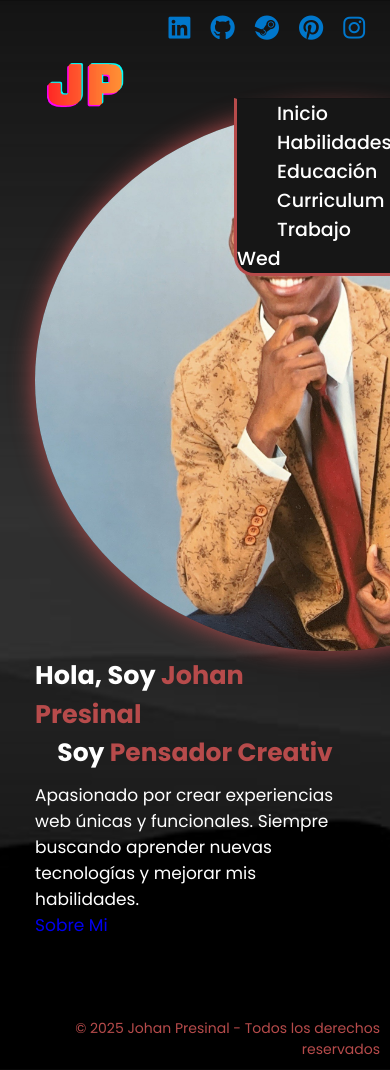
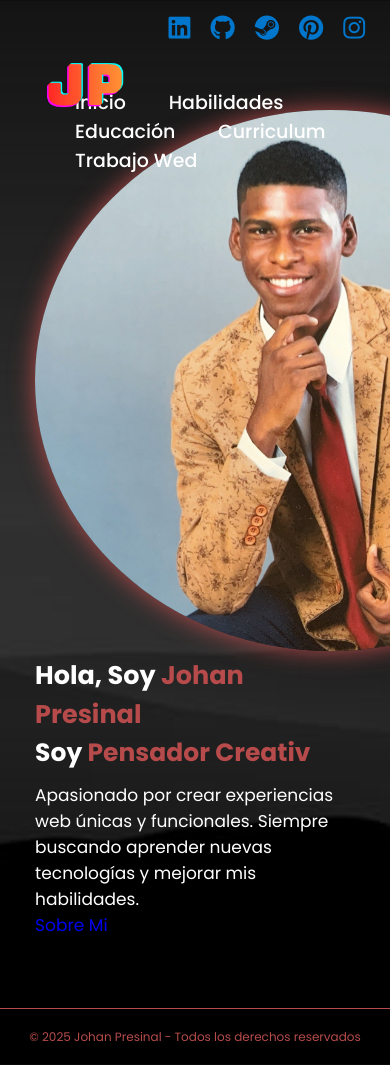
Before and after one commit to Johanpresinal08/Portafolio-Johan.github.io, a plain HTML site: page index.html in a window 390 px wide. Shown: the top 1070 px of the page. Drawn offline with Linux system fonts and the light colour scheme.

Commit message:
Refactor and enhance CSS styles for responsiveness

```diff
--- a/Style.css
+++ b/Style.css
@@ -1,4 +1,3 @@
-
 *{
     margin: 0;
     padding: 0;
@@ -129,9 +128,18 @@ nav a{
 
 /*nuevo codigo responsivo*/
 @media (max-width: 768px) {
-  .seccion {
+  .resume-seccion {
+    display: flex;
     flex-direction: column;
     align-items: center;
+    padding: 1rem;
+  }
+
+  .skill-item, .edu-item {
+    width: 90%;
+    font-size: 1.4rem;
+    margin-bottom: 1rem;
+    text-align: center;
   }
 
   .card {
@@ -140,7 +148,7 @@ nav a{
   }
 
   h2, h3 {
-    text-align: center;
+    text-align: flex-start;
   }
 
   .edu-item, .skill-item {
@@ -158,21 +166,15 @@ nav a:hover {
 }
 
 /* Responsive Navigation Menu */
-@media (max-width: 995px){
-    nav{
-        position: absolute;
-        top: 100%;
-        right: 0;
-        width: 40%;
-        border-left:3px solid #b74b4b;
-        border-bottom: 3px solid #b74b4b;
-        border-bottom-left-radius: 2rem;
-        padding: 1rem solid;
-        background-color: #161616;
-        border-top: 0.1rem solid rgba(0,0,0,0.1);
-    }
+.card {
+  width: 100%;
+  max-width: 400px;
+  padding: 1rem;
+  box-shadow: 0 0 10px rgba(0,0,0,0.2);
+  border-radius: 1rem;
+  background-color: #161616;
+}
 
-}
 
 /* Section Styling photo */
 section {
@@ -219,7 +221,22 @@ span {
 /* Typing text derechos reservados */
     footer {
   text-align: right;
-  padding: 10px;
+  padding: 1rem;
   color: #b74b4b;
   font-size: 1.4rem;
 }
+
+/* Estilo responsivo para móviles */
+@media (max-width: 768px) {
+  footer {
+    text-align: center;
+    font-size: 1.2rem;
+    padding: 1.9rem;
+
+  }
+}
+
+footer {
+    border-top: 1px solid #b74b4b;
+
+}
```
